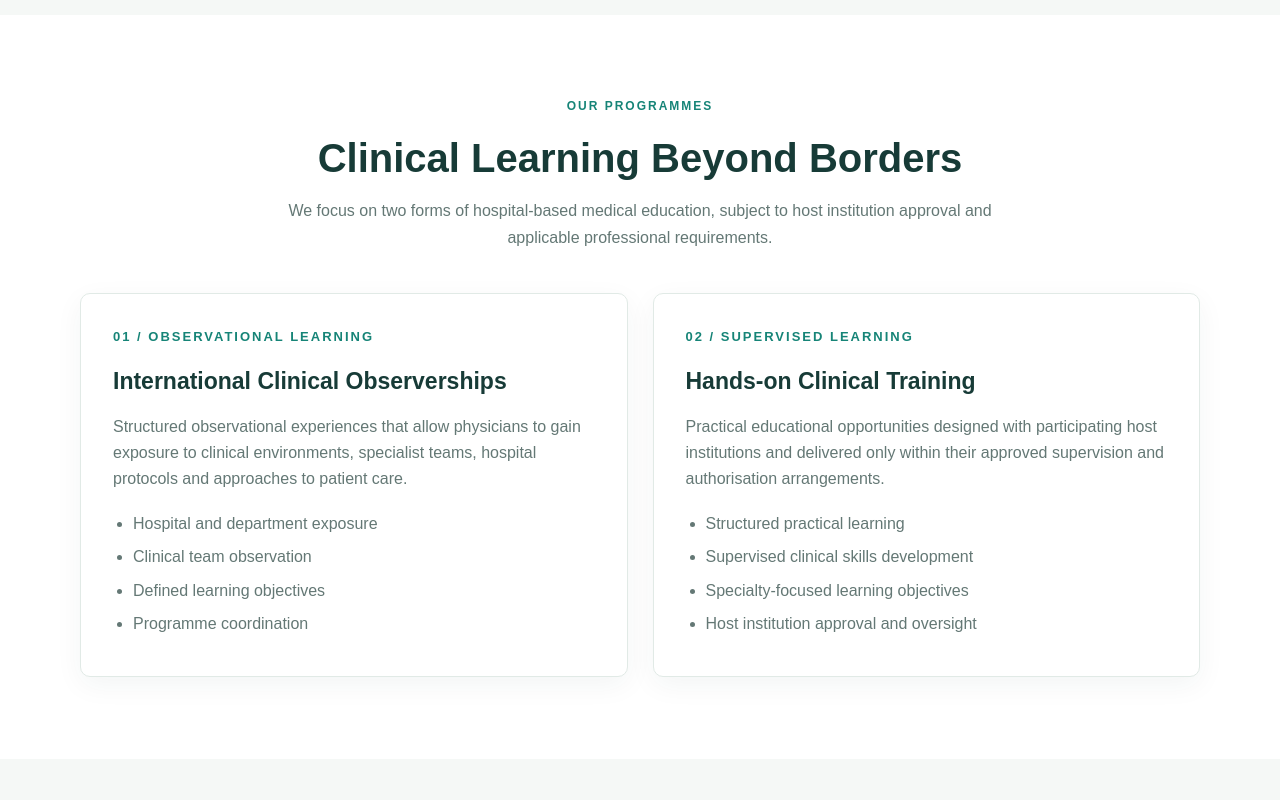
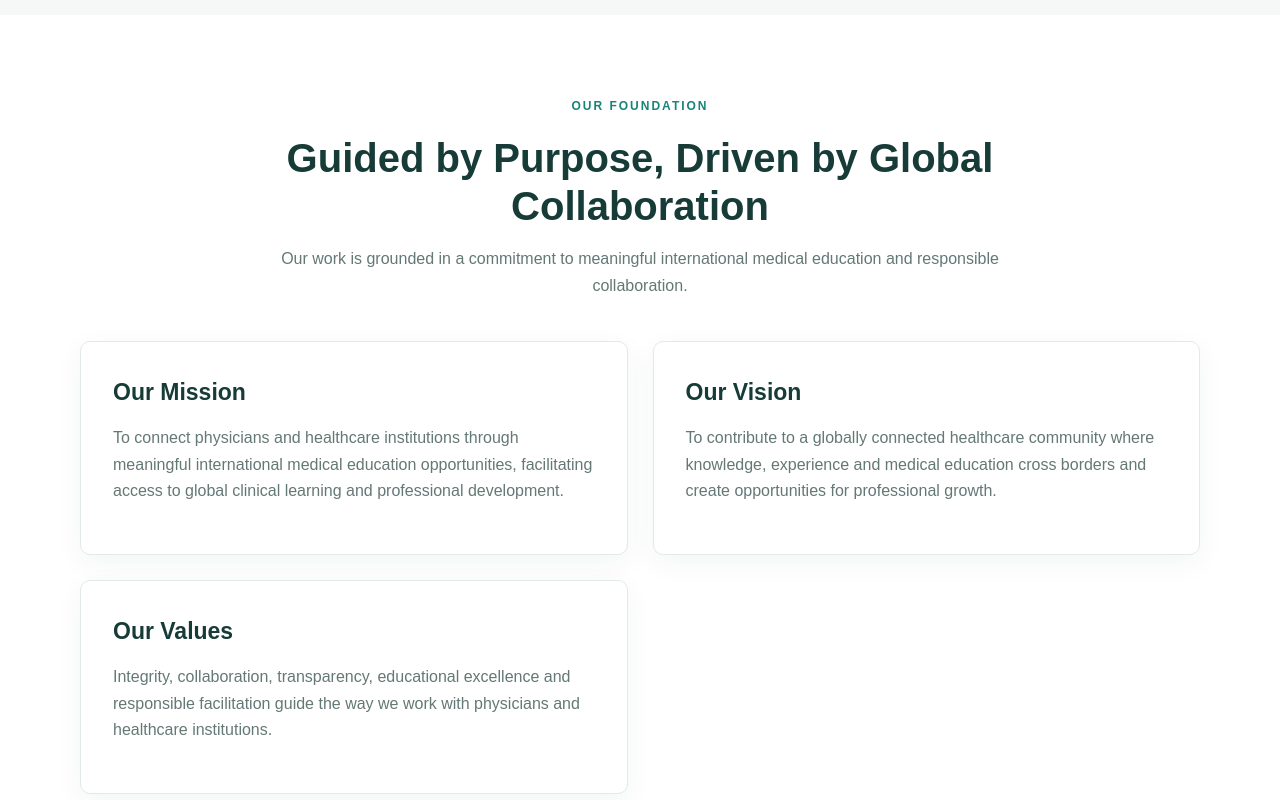
Before and after one commit to arunb13/global-health-avenues, a plain HTML site: page index.html in a window 1280 px wide. Shown: the part 1440-2240 px from the top of the page. Drawn offline with Linux system fonts and the light colour scheme.

Commit message:
Add GHA mission vision and values

```diff
--- a/index.html
+++ b/index.html
@@ -486,6 +486,48 @@
       </div>
     </section>
 
+   <section class="soft-section" id="mission">
+  <div class="container">
+    <div class="section-heading">
+      <div class="eyebrow">Our Foundation</div>
+      <h2>Guided by Purpose, Driven by Global Collaboration</h2>
+      <p>
+        Our work is grounded in a commitment to meaningful
+        international medical education and responsible collaboration.
+      </p>
+    </div>
+
+    <div class="service-grid">
+      <article class="service-card">
+        <h3>Our Mission</h3>
+        <p>
+          To connect physicians and healthcare institutions through
+          meaningful international medical education opportunities,
+          facilitating access to global clinical learning and
+          professional development.
+        </p>
+      </article>
+
+      <article class="service-card">
+        <h3>Our Vision</h3>
+        <p>
+          To contribute to a globally connected healthcare community
+          where knowledge, experience and medical education cross
+          borders and create opportunities for professional growth.
+        </p>
+      </article>
+
+      <article class="service-card">
+        <h3>Our Values</h3>
+        <p>
+          Integrity, collaboration, transparency, educational
+          excellence and responsible facilitation guide the way
+          we work with physicians and healthcare institutions.
+        </p>
+      </article>
+    </div>
+  </div>
+</section>
     <section id="programmes">
       <div class="container">
         <div class="section-heading">
```
